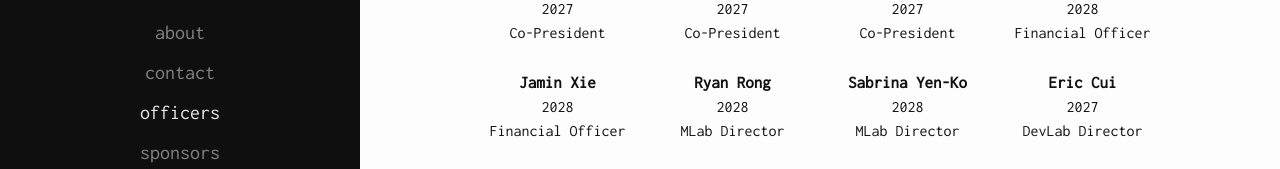
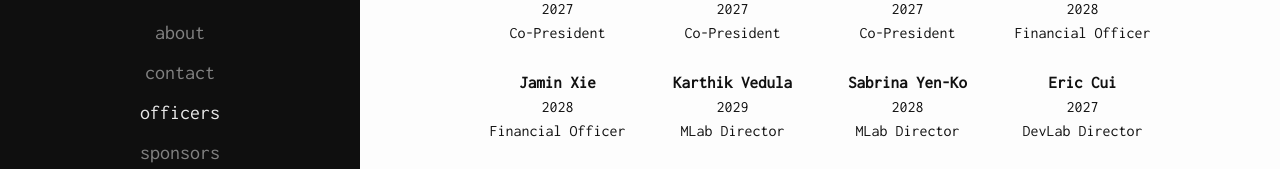
Before and after one commit to EricCui2005/Stanford-ACM, a Next.js app: page /officers in a window 1280 px wide. Shown: the part 264-433 px from the top of the page. Built offline with nearby package versions, Linux system fonts and the light colour scheme.

Commit message:
deploy: StanfordACM/Stanford-ACM@5ac16d4f1dbee1b89263956e82e539e77045a822

```diff
--- a/pages/officers.tsx
+++ b/pages/officers.tsx
@@ -35,7 +35,7 @@ export default function Contact() {
           <Person name="Tony Wang" year={2027} position="Co-President" />
           <Person name="Elana Chen" year={2028} position="Financial Officer" />
           <Person name="Jamin Xie" year={2028} position="Financial Officer" />
-          <Person name="Ryan Rong" year={2028} position="MLab Director" />
+          <Person name="Karthik Vedula" year={2029} position="MLab Director" />
           <Person name="Sabrina Yen-Ko" year={2028} position="MLab Director" />
           <Person name="Eric Cui" year={2027} position="DevLab Director" />
           <Person name="Mao Yu Cheng" year={2028} position="DevLab Director" />
```
